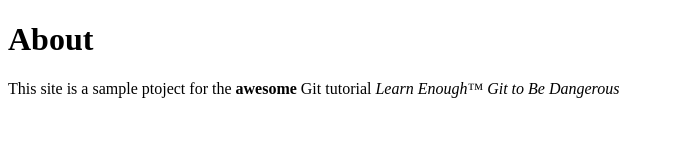
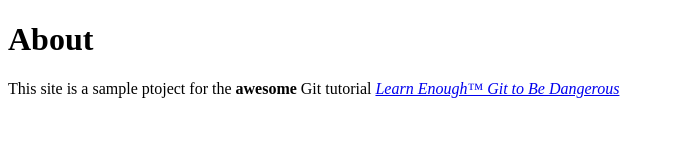
Before and after one commit to rafbo26/website, a plain HTML site: page about.html in a window 1280 px wide. Shown: the whole page, without its empty margins (0-674 px from the left). Drawn offline with Linux system fonts and the light colour scheme.

Commit message:
Add link to tutorial

```diff
--- a/about.html
+++ b/about.html
@@ -9,7 +9,9 @@
 <body>
     <h1>About</h1>
     <p>
-        This site is a sample ptoject for the <strong>awesome</strong> Git tutorial <em>Learn Enough™ Git to Be Dangerous</em>
+        This site is a sample ptoject for the <strong>awesome</strong> Git tutorial
+        <a href="https://www.learnenough.com/git-tutorial"><em>Learn Enough™ Git to Be Dangerous</em></a>
+
     </p>
 </body>
 </html>
```
